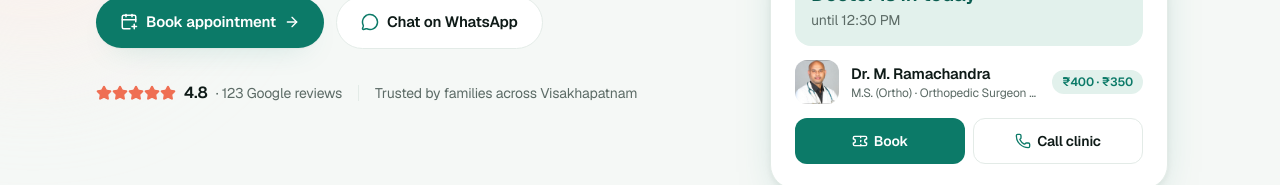
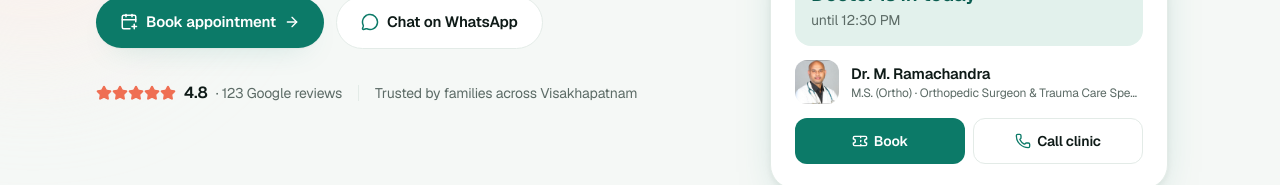
Before and after one commit to asrithcheepurupalli/ramachandra-ortho, a Next.js app: page / in a window 1280 px wide. Shown: the part 493-678 px from the top of the page. Built offline with nearby package versions, Linux system fonts and the light colour scheme; no server answers; the database is empty.

Commit message:
Hide consultation fees from home screen
Remove the fee badge from the 'Today at the clinic' card on the homepage.
Patients discover the fee on the booking flow, not on the landing page.

```diff
--- a/app/page.tsx
+++ b/app/page.tsx
@@ -231,7 +231,6 @@ function TodayCard({ status, t }: { status: Status | null; t: T }) {
           <div className="truncate text-[14px] font-semibold md:text-[15px]">{clinic.doctor.name}</div>
           <div className="truncate text-[11px] text-muted md:text-xs">{clinic.doctor.title}</div>
         </div>
-        <span className="ml-auto shrink-0 rounded-full bg-brand-tint px-2.5 py-1 text-xs font-semibold text-brand" title={`Consultation: ${clinic.currency}${clinic.consultationFee} · Returning: ${clinic.currency}${clinic.returningFee}`}>{clinic.currency}{clinic.consultationFee} · {clinic.currency}{clinic.returningFee}</span>
       </div>
 
       <div className="mt-3.5 grid grid-cols-2 gap-2">
```
